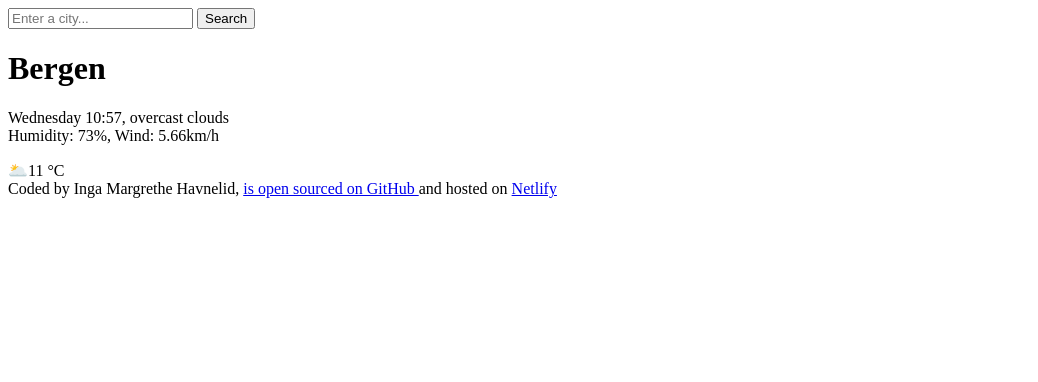
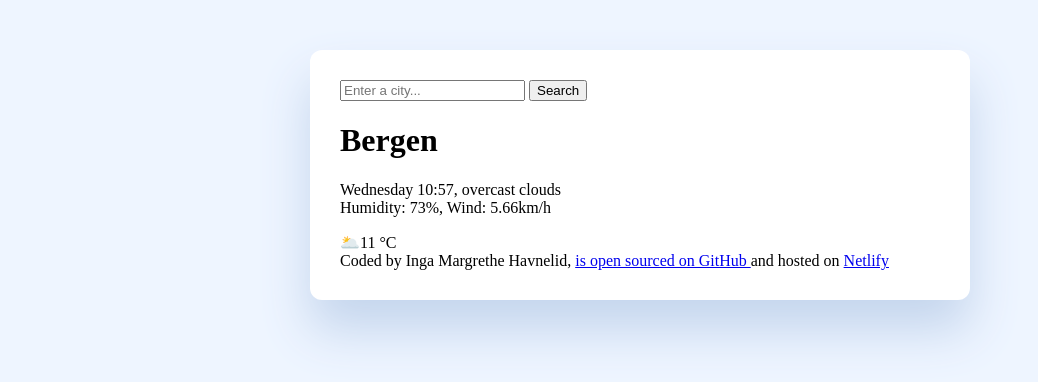
Before and after one commit to Ingamha/Weather-app-project, a plain HTML site: page index.html in a window 1280 px wide. Shown: the whole page, without its empty margins (0-1038 px from the left). Drawn offline with Linux system fonts and the light colour scheme.

Commit message:
Styled the main container

```diff
--- a/index.html
+++ b/index.html
@@ -3,9 +3,11 @@
   <head>
     <meta charset="UTF-8" />
     <meta name="viewport" content="width=device-width, initial-scale=1.0" />
+    <link rel="stylesheet" href="src/style.css" />
     <title>Værapplikasjon</title>
   </head>
   <body>
+    <div class="weather-app">
       <header>
         <form>
           <input type="search" placeholder="Enter a city..." required />
@@ -25,7 +27,10 @@
 
       <footer>
         Coded by Inga Margrethe Havnelid,
-      <a href="https://github.com/Ingamha/Weather-app-project" target="_blank">
+        <a
+          href="https://github.com/Ingamha/Weather-app-project"
+          target="_blank"
+        >
           is open sourced on GitHub
         </a>
         and hosted on
@@ -33,5 +38,6 @@
           Netlify
         </a>
       </footer>
+    </div>
   </body>
 </html>
--- /dev/null
+++ b/src/style.css
@@ -0,0 +1,11 @@
+body {
+  background-color: #eef5ff;
+}
+.weather-app {
+  background: white;
+  max-width: 600px;
+  margin: 50px auto;
+  padding: 30px;
+  border-radius: 12px;
+  box-shadow: 0 30px 50px #c4d5ed;
+}
```
Lines whose indentation alone changed are shown as unchanged.
